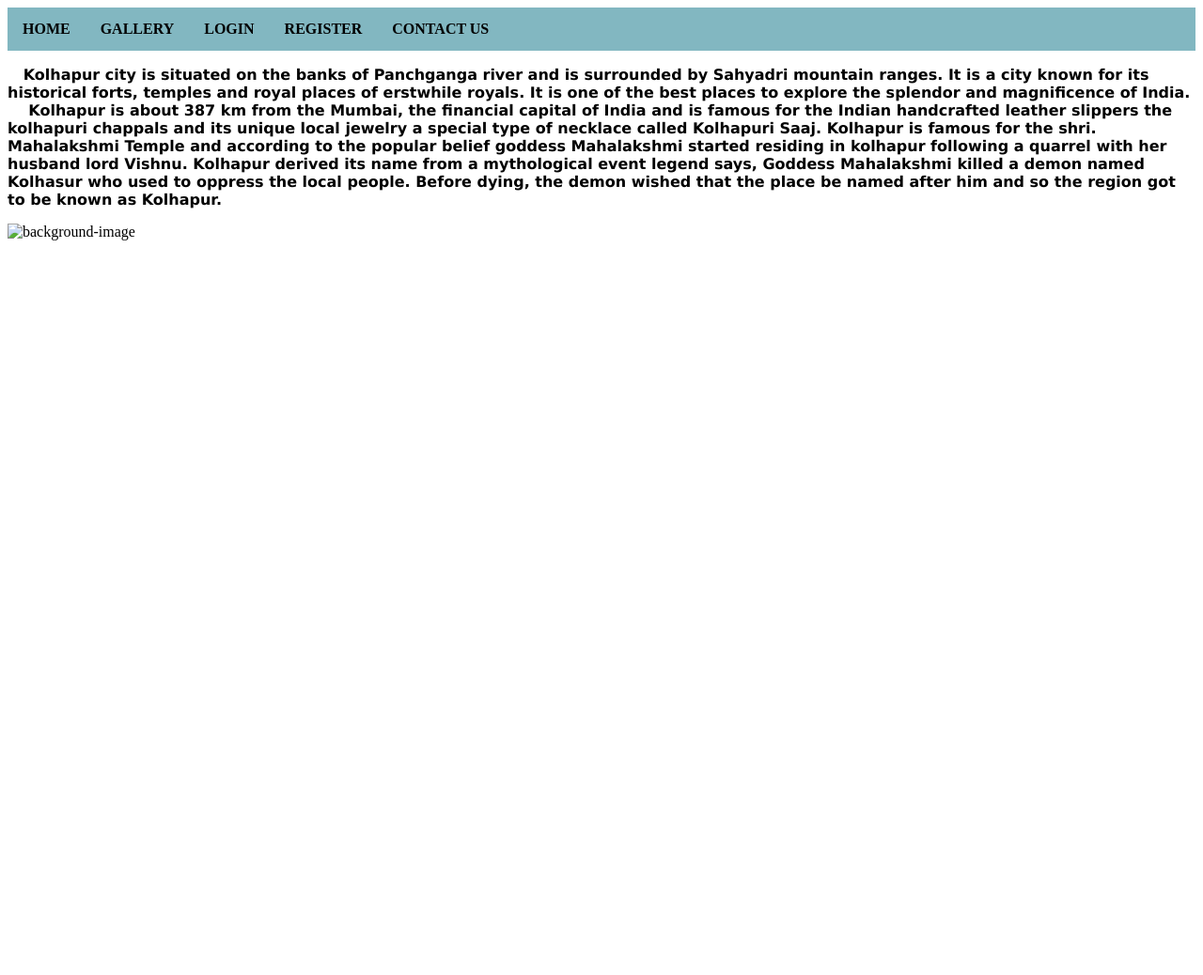
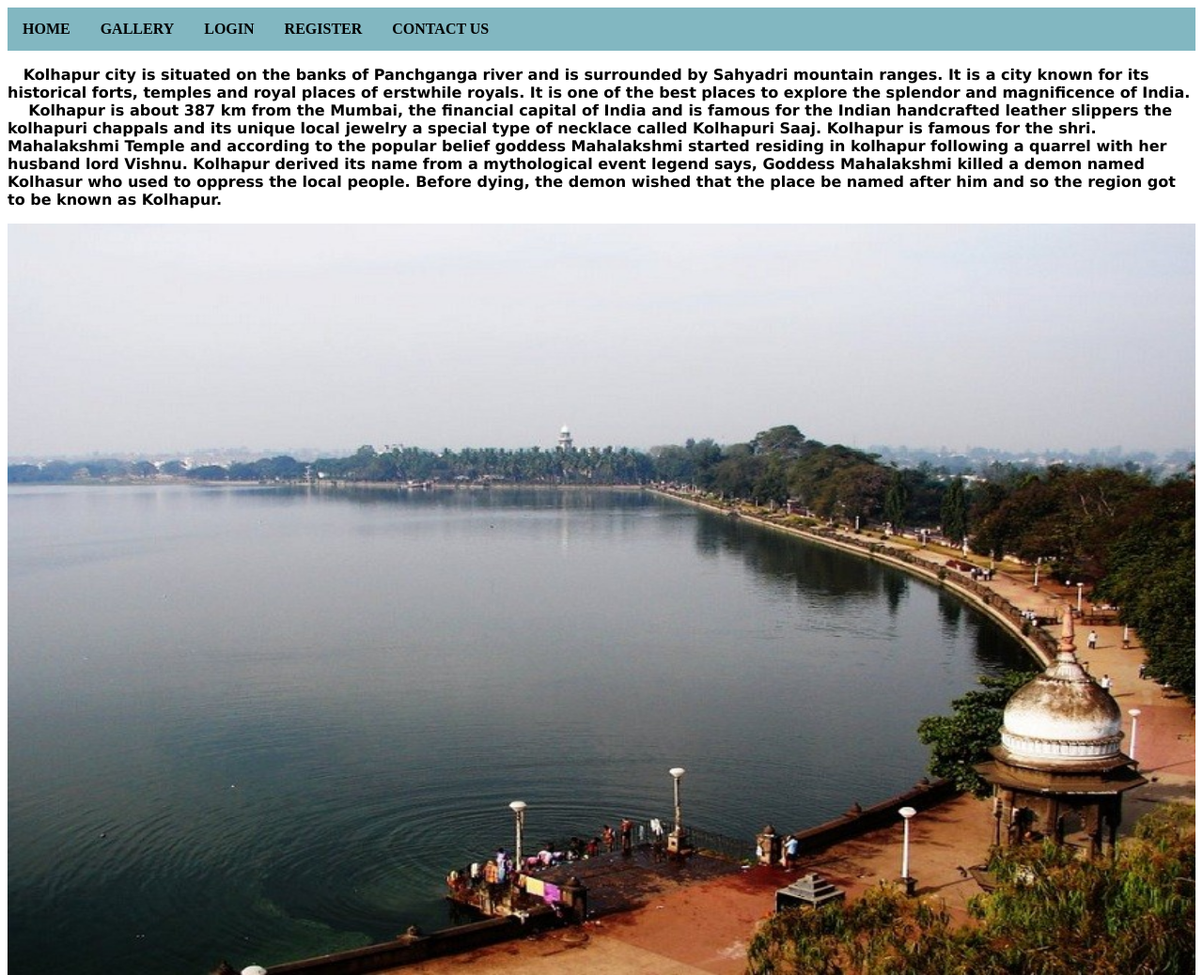
Before and after one commit to Rajashri2506/Kolhapur-Wonders, a plain HTML site: page index.html in a window 1280 px wide. Shown: the whole page at 94% size. Before the commit the page ends 800 px from the top, so only its background shows below. Drawn offline with Linux system fonts and the light colour scheme.

Commit message:
Update index.html

```diff
--- a/index.html
+++ b/index.html
@@ -46,6 +46,6 @@
         with her husband lord Vishnu. Kolhapur derived its name from a mythological event legend says, Goddess Mahalakshmi killed a demon named Kolhasur who used to
         oppress the local people. Before dying, the demon wished that the place be named after him and so the region got to be known as Kolhapur.</b></p>
 
-    <img src="IMG/kolhapur1.jpg" alt="background-image" height="800PX" width="100%">
+    <img src="kolhapur1.jpg" alt="background-image" height="800PX" width="100%">
 </body>
 </html>
```
